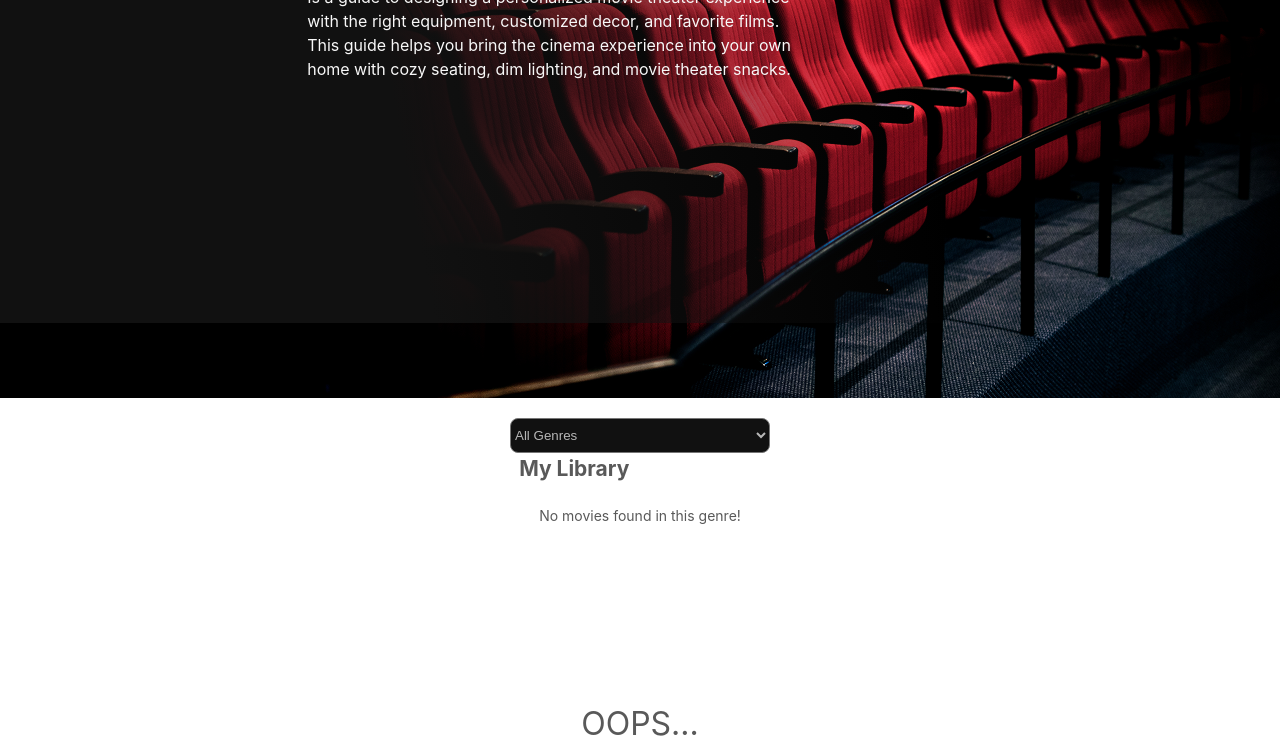
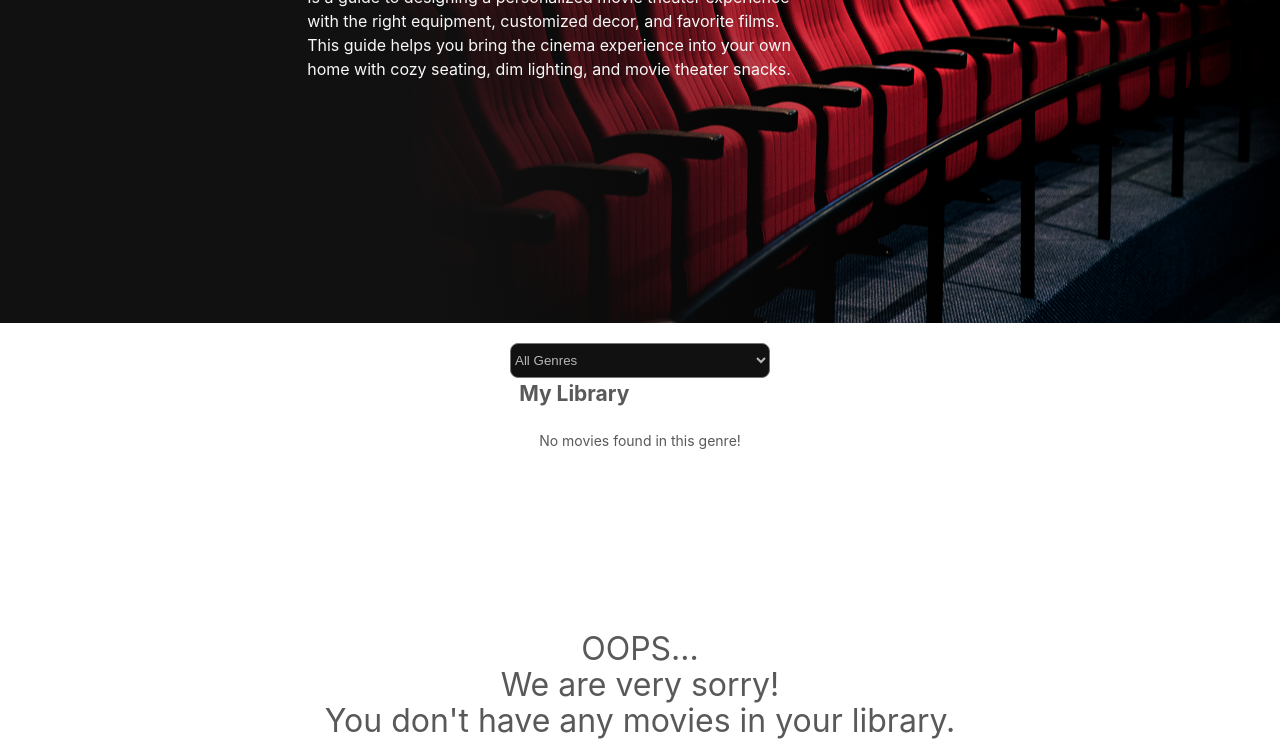
Before and after one commit to js-group-a-cinemania/cinemania-team-project, a website built with Vite: page src/mylibrary.html in a window 1280 px wide. Shown: the part 368-1114 px from the top of the page. Built offline with nearby package versions, Linux system fonts and the light colour scheme; no server answers.

Commit message:
library hero css edit

```diff
--- a/src/css/styles.css
+++ b/src/css/styles.css
@@ -180,7 +180,7 @@ a {
 /* Hero Section */
 .hero-section {
   width: 100%;
-  height: 720px;
+  /* height: 720px; */
   margin-top: 10px;
   display: flex;
   flex-direction: column;
```
